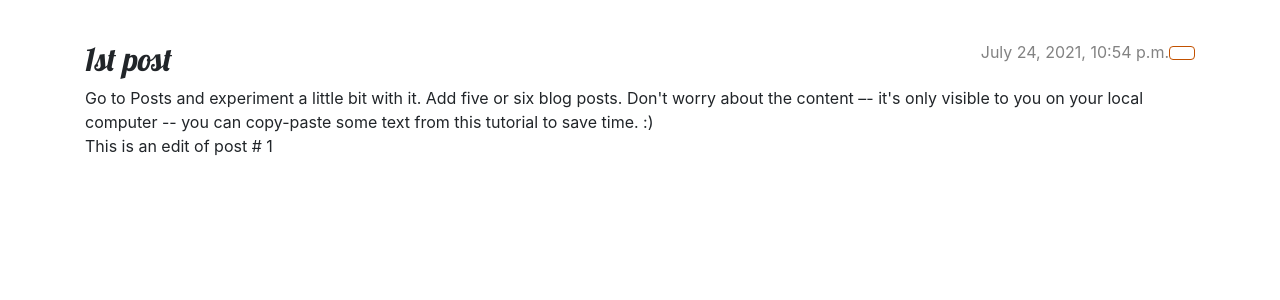
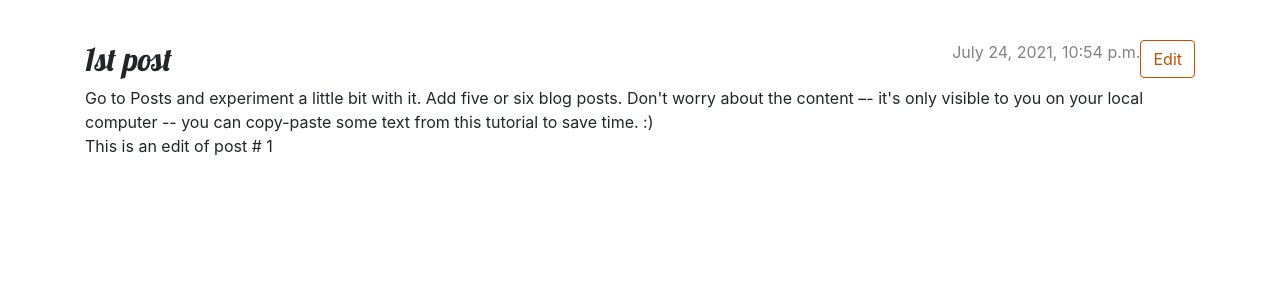
Before and after one commit to stefanhall2704/StefansBlog, a Django app: template blog/templates/blog/post_detail.html in a window 1280 px wide. Shown: the part 106-406 px from the top of the page. Run offline with Django 3.2, Linux system fonts and the light colour scheme; the template is opened without the code that fills it: values that come from a table or form of the project are taken from there, others are empty; a user stored in the database is signed in; data comes from the database, SQL or seed files in the repository; both versions use the stored data as it was after the commit.

Commit message:
Edit button

```diff
--- a/blog/static/css/blog.css
+++ b/blog/static/css/blog.css
@@ -72,5 +72,4 @@ h4 {
     width: 15px;
     height: 5px;
     background-color: #C25100;
-
 }
--- a/blog/templates/blog/post_detail.html
+++ b/blog/templates/blog/post_detail.html
@@ -5,7 +5,7 @@
         <aside class="actions">
         {% if user.is_authenticated %}
             <a class="btn btn-default" href="{% url 'post_edit' pk=post.pk %}">
-               {% include './icons/pencil-fill.svg' %}
+               {% include './icons/pencil-fill.svg' %}Edit
             </a>
        {% endif %}
         </aside>
```
Also changed, not shown: db.sqlite3.
